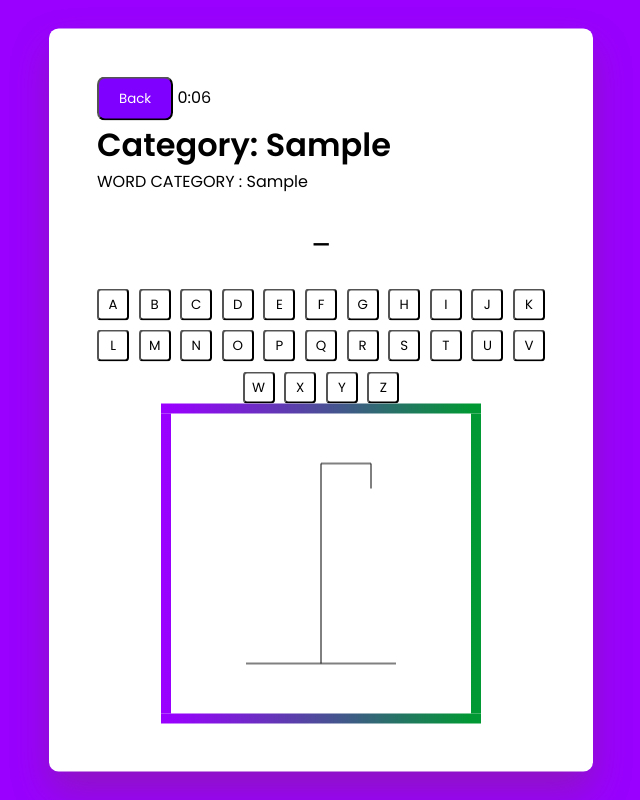
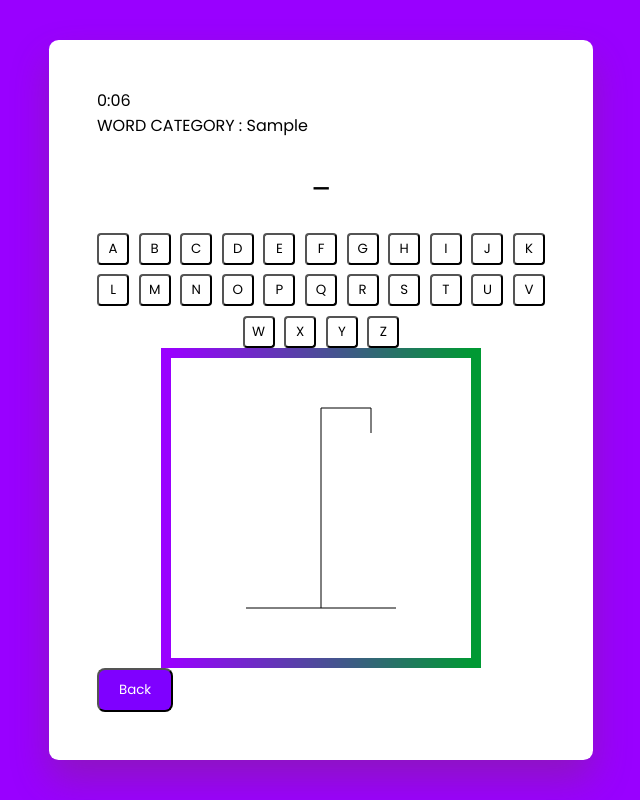
Before and after one commit to Manishv005/AgileWebDevProject35, a Flask app: a page that uses app/templates/display_word.html in a window 1280 px wide. Shown: the whole page, without its empty margins (319-959 px from the left). Run offline with Flask 3, Linux system fonts and the light colour scheme; a user stored in the database is signed in; tables that the repository leaves empty hold one stand-in row (values such as "Sample post").

Commit message:
Update display_word.html
Enhanced the CSS part.

```diff
--- a/app/templates/display_word.html
+++ b/app/templates/display_word.html
@@ -10,18 +10,15 @@
 </head>
 <body>
     <div class="container">
-
-        <button class="back_button" id="backButton">Back</button>
-        <div id="counter"  style="display: inline-block;">0:00</div>
-        <h1>Category: {{ category }}</h1>
-
-        <div id="category-container">WORD CATEGORY : {{ category }}</div>
-        <div id="user-input-section">
-            <!-- Dashes are generated dynamically by JavaScript -->
+        <div class="timer" id="counter">0:00</div>
+        <div id="category-container" class="centered-content">
+            WORD CATEGORY : {{ category }}
         </div>
+        <div id="user-input-section"></div>
         <div id="letter-container" class="letter-container"></div>
         <canvas id="canvas" width="300" height="300"></canvas>
         <div id="result-text"></div>
+        <button class="back_button" id="backButton">Back</button>
     </div>
 
     <script>
```
